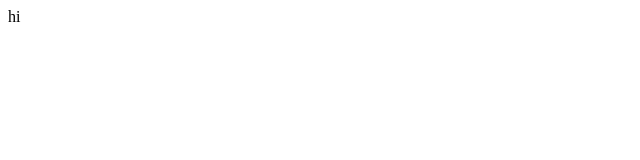
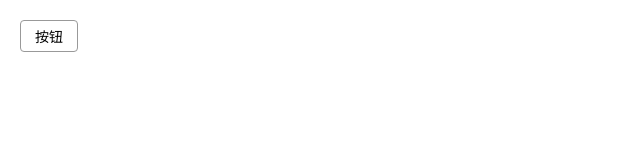
Before and after one commit to Shi-Dekai/origin-ui, a Vue app: page / in a window 1280 px wide. Shown: the top 160 px of the page, without its empty margins (0-640 px from the left). Built offline with nearby package versions, Linux system fonts and the light colour scheme.

Commit message:
完成按钮基本样式

```diff
--- a/src/App.vue
+++ b/src/App.vue
@@ -17,5 +17,12 @@ export default class App extends Vue {}
 </script>
 
 <style lang="scss">
+  #app{
+    margin: 20px;
+  }
 
+  *{box-sizing: border-box; margin: 0; padding:0;}
+  body{
+    font-size: 14px;
+  }
 </style>
--- a/src/components/Button.vue
+++ b/src/components/Button.vue
@@ -1,6 +1,6 @@
 <template>
   <div>
-    hi
+    <button class="g-button">按钮</button>
   </div>
 </template>
 
@@ -15,5 +15,21 @@
 </script>
 
 <style lang="scss" scoped>
-
+  .g-button{
+    font-size: 14px;
+    height: 32px;
+    padding: 0 1em;
+    border-radius: 4px;
+    border: 1px solid #999;
+    background: white;
+    &:hover{
+      border-color: #666;
+    }
+    &:active{
+      background-color: #eee;
+    }
+    &:focus{
+      outline: none;
+    }
+  }
 </style>
```
